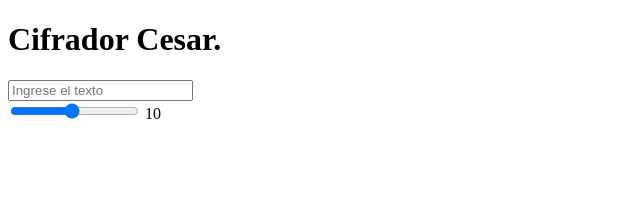
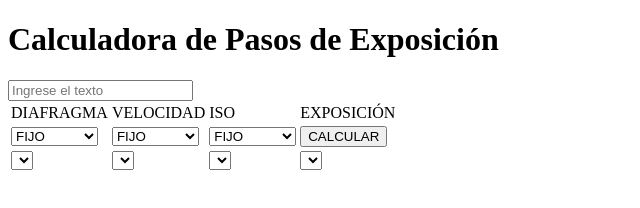
Before and after one commit to lucasfernandezalvarez/lucasfernandezalvarez.github.io, a plain HTML site: page index.html in a window 1280 px wide. Shown: the whole page, without its empty margins (0-640 px from the left). Drawn offline with Linux system fonts and the light colour scheme.

Commit message:
Añadida Calculadora de Exposición

```diff
--- a/index.html
+++ b/index.html
@@ -4,21 +4,103 @@
     <meta charset="UTF-8">
     <meta http-equiv="X-UA-Compatible" content="IE=edge">
     <meta name="viewport" content="width=device-width, initial-scale=1.0">
-    <title>Cifrador Cesar</title>
+    <title>Calculadora de Pasos de Exposición</title>
     <link href="index.css" rel="stylesheet " />
     <script src="index.js" type="text/javascript" defer></script>
 </head>
 <body>
     <main>
-        <h1>Cifrador Cesar.</h1>
+        <h1>Calculadora de Pasos de Exposición</h1>
         <form id="cifrador" autocomplete="off">
             <input id="input-original" spellcheck="false" placeholder="Ingrese el texto" type="text" name="text">
+
+            <table>
+				<tr>
+					<td>
+						DIAFRAGMA
+					</td>
+
+					<td>
+						VELOCIDAD
+					</td>
+
+					<td>
+						ISO
+					</td>
+
+					<td>
+						EXPOSICIÓN
+					</td>
+				</tr>
+
+				<tr>
+					<td>
+						<select id="checkF">
+							<option value="F">FIJO</option>
+							<option value="V">VARIABLE</option>
+						</select>
+					</td>
+
+					<td>
+						<select id="checkV">
+							<option value="F">FIJO</option>
+							<option value="V">VARIABLE</option>
+						</select>
+
+					</td>
+
+					<td>
+						<select id="checkISO">
+							<option value="F">FIJO</option>
+							<option value="V">VARIABLE</option>
+						</select>
+					</td>
+
+					<td><input type="button" onclick="calcular()" value="CALCULAR"/>
+					</td>
+				</tr>
+
+				<tr>
+					<td>
+						<select name="df" id="df"/>
+					</td>
+
+					<td>
+						<select id="vel"/>
+					</td>
+
+					<td>
+						<select id="is"/>
+					</td>
+
+					<td>
+						<select id="expo">
+
+					</td>
+				</tr>
+
+				<tr>
+					<td id="resDf">
+						&nbsp;
+					</td>
+
+					<td id="resVel">
+						&nbsp;
+					</td>
+
+					<td id="resIso">
+						&nbsp;
+					</td>
+
+					<td id="resExpo">
+						&nbsp;
+					</td>
+				</tr>
+			</table>
+
+
         </form>
-        <div id="resultado"></div>
-        <div class="rango">
-            <input id="rango" type="range" value="10" min="1" max="20" oninput="this.nextElementSibling.value = this.value">
-            <output>10</output>
-        </div>
+
     </main>
 </body>
 </html>
--- a/index.js
+++ b/index.js
@@ -1,47 +1,121 @@
-const alfabeto = ["A","B","C","D","E","F","G","H","I","J","K","L","M","N","Ñ","O","P","Q","R","S","T","U","V","W","X","Y","Z"];
-const inputOriginal = document.getElementById('input-original');
-const cifrador = document.getElementById('cifrador');
-const resultado = document.getElementById('resultado');
-const rango = document.getElementById('rango');
+var arrV = ["VELOCIDAD","30 s.", "15 s.", "8 s.","4 s.","2 s.", "1 s.", "1/2", "1/4","1/8", "1/15", "1/30","1/60","1/125","1/250","1/500","1/1000","1/2000","1/4000"];
 
-const shifMessage = () => {
-    const wordArray = [...inputOriginal.value.toUpperCase()];
-    printChar(0, wordArray);
+var arrF = ["DIAFRAGMA","1", "1.4", "2","2.8","4", "5.6", "8", "11","16", "22", "32"];
+
+var arrIso = ["ISO","12800","6400", "3200", "1600", "800","400", "200", "100"];
+
+var arrExpo = ["EXPOSICIÓN", "+5","+4","+3","+2","+1", "0", "-1", "-2","-3","-4","-5"];
+
+var posExpo = 6;
+
+
+function cargarValores(){
+
+
+
+    var elementoDF = document.getElementById("df");
+    var elementoV = document.getElementById("vel");
+    var elementoIso = document.getElementById("is");
+    var elementoExpo = document.getElementById("expo");
+
+    for(var i=1;i<arrF.length;i++){
+        elementoDF.innerHTML += "<option value='"+ i + "'>F "+arrF[i]+"</option>"
+    }
+
+
+    for(var i=1;i<arrV.length;i++){
+        elementoV.innerHTML += "<option value='"+ i + "'>V "+arrV[i]+"</option>"
+    }
+
+
+    for(var i=1;i<arrIso.length;i++){
+        elementoIso.innerHTML += "<option value='"+ i + "'>ISO "+arrIso[i]+"</option>"
+    }
+
+
+    for(var i=1;i<arrExpo.length;i++){
+        elementoExpo.innerHTML += "<option value='"+ i + "'>" + arrExpo[i] + "</option>"
+    }
+
+    elementoDF.value = "7";
+    elementoV.value ="11"
+    //var elementoDF = parseInt(document.getElementById("df").value);
+    //var elementoV = parseInt(document.getElementById("vel").value);
+    elementoIso.value = arrIso.length-1;
+    elementoExpo.value=posExpo;
+
+    //var elementoExpo = parseInt(document.getElementById("expo").value);
+
 }
 
-const printChar = (currentLetterIndex, wordArray) => {
-    if(wordArray.length === currentLetterIndex) return;
-    inputOriginal.value = inputOriginal.value.substring(1)
-    const spanChar = document.createElement("span");
-    resultado.appendChild(spanChar);
-    animateChar(spanChar)
-        .then( () => {
-            const charSinCodificar = wordArray[currentLetterIndex];
-            spanChar.innerHTML = alfabeto.includes(charSinCodificar) ?
-                alfabeto[(alfabeto.indexOf(charSinCodificar) + parseInt(rango.value)) % alfabeto.length] :
-                charSinCodificar
-            printChar(currentLetterIndex + 1, wordArray);
-        });
+function calcular(){
+    var elementoDF = parseInt(document.getElementById("df").value);
+    var elementoV = parseInt(document.getElementById("vel").value);
+    var elementoIso = parseInt(document.getElementById("is").value);
+    var elementoExpo = parseInt(document.getElementById("expo").value);
+
+    var cambioDf = 0;
+    var cambioV = 0;
+    var cambioIso = 0;
+    var cambioExpo = 0;
+
+    var diferencia = elementoExpo - posExpo
+
+
+    while(diferencia != 0){
+        if(diferencia > 0) {
+            //SUBEXPUESTO
+            if(elementoV > 1 && document.getElementById("checkV").value == 'V'){
+                elementoV--;
+                elementoExpo--;
+                cambioV++;
+                diferencia = elementoExpo - posExpo
+            }else if(elementoDF > 1 && document.getElementById("checkF").value == 'V') {
+                elementoExpo--;
+                elementoDF--;
+                cambioDf++;
+                diferencia = elementoExpo - posExpo
+            }else if(elementoIso > 1 && document.getElementById("checkISO").value == 'V') {
+                elementoIso--;
+                elementoExpo--;
+                cambioIso++;
+                diferencia = elementoExpo - posExpo
+            }else {
+                diferencia = 0;
+            }
+        }else if(diferencia < 0){
+            //SOBREEXPUESTO
+            if(elementoV < arrV.length-1 && document.getElementById("checkV").value == 'V'){
+                elementoV++;
+                elementoExpo++;
+                cambioV--;
+                diferencia = elementoExpo - posExpo
+            }else if(elementoDF < arrF.length-1 && document.getElementById("checkF").value == 'V') {
+                elementoExpo++;
+                elementoDF++;
+                cambioDf--;
+                diferencia = elementoExpo - posExpo
+            }else if(elementoIso < arrIso.length-1 && document.getElementById("checkISO").value == 'V') {
+                elementoIso++;
+                elementoExpo++;
+                cambioIso--;
+                diferencia = elementoExpo - posExpo
+            }else {
+                diferencia = 0;
+            }
+        }
+    }
+
+    document.getElementById("resDf").innerHTML = getValor("F " +  arrF[elementoDF],cambioDf);
+    document.getElementById("resVel").innerHTML = getValor("V " + arrV[elementoV],cambioV);
+    document.getElementById("resIso").innerHTML = getValor("ISO " + arrIso[elementoIso],cambioIso);
+    document.getElementById("resExpo").innerHTML = getValor(arrExpo[elementoExpo],cambioExpo);
 }
 
-const animateChar = spanChar => {
-    let cambiosDeLetra = 0;
-    return new Promise(resolve => {
-        const intervalo = setInterval(() => {
-            spanChar.innerHTML = alfabeto[Math.floor(Math.random() * alfabeto.length)];
-            cambiosDeLetra++;
-            if(cambiosDeLetra === 3) {
-                clearInterval(intervalo);
-                resolve();
-            }
-        }, 50);
-    });
+function getValor(valor, modificado){
+    if(modificado != 0){
+        return "<b>" +  valor + " (" + modificado + ")</b>";
+    }else{
+        return valor;
+    }
 }
-
-const submit = e => {
-    e.preventDefault();
-    resultado.innerHTML = '';
-    shifMessage()
-}
-
-cifrador.onsubmit = submit;
```
